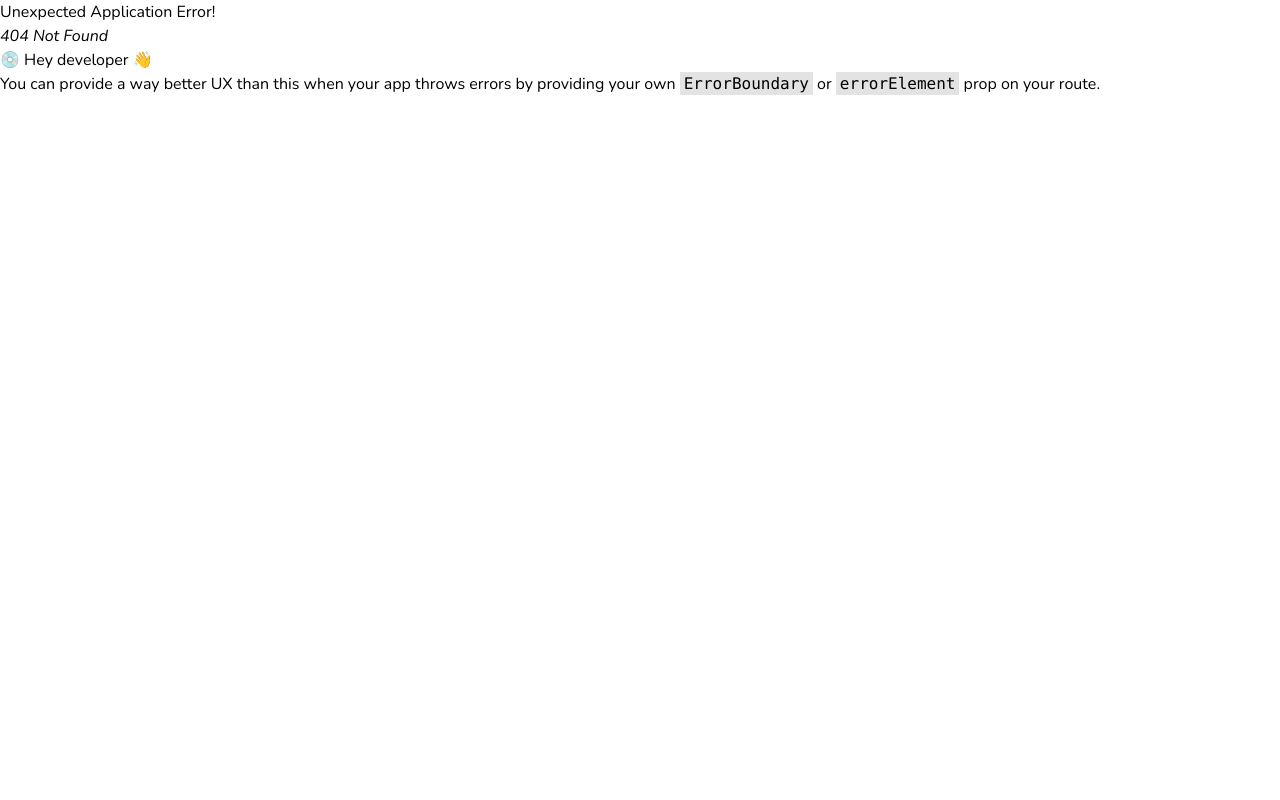
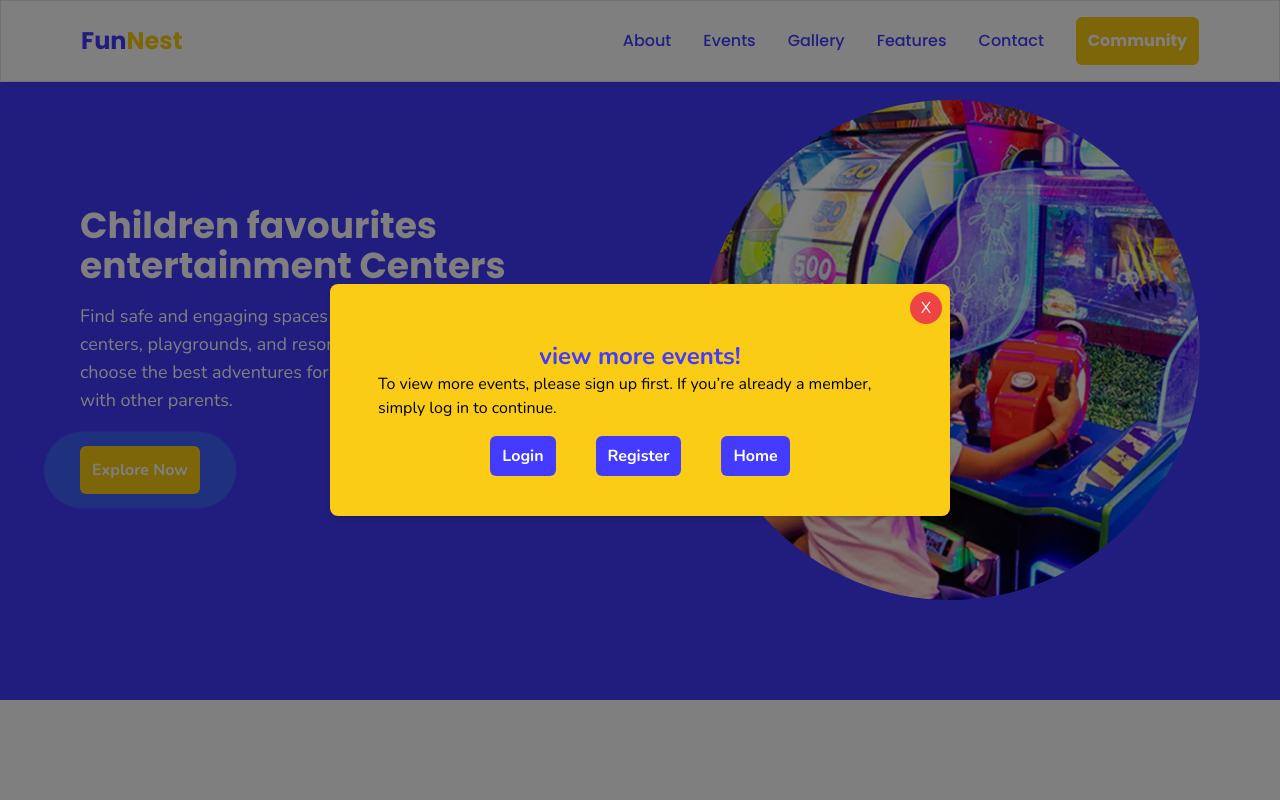
Before and after one commit to Ehmkayel/FunNest, a React (Vite) app: page /explore-prompt in a window 1280 px wide. Before the commit this address had no page. Shown: the top 800 px of the page. Built offline with nearby package versions, Linux system fonts and the light colour scheme.

Commit message:
update: updated the explore page directory

```diff
--- a/src/components/Hero/Hero.jsx
+++ b/src/components/Hero/Hero.jsx
@@ -20,7 +20,7 @@ const Hero = () => {
           </p>
           <span className="relative inline-flex items-center">
             <span className="animate-ping absolute inline-flex h-full w-full rounded-full bg-sky-400 opacity-75" />
-            <Link to="/explore">
+            <Link to="/explore-prompt">
               <Button className="bg-yellow-400 hover:bg-yellow-500 relative z-10">
                 Explore Now
               </Button>
--- /dev/null
+++ b/src/pages/Dashboard/ParentDashboard/Community/CommunityPrompt.jsx
@@ -0,0 +1,38 @@
+import React, { useState, useEffect } from 'react'
+import Landing from '../../../Landing/Landing'
+import Modal from '../../../../components/Reusable/Modal'
+
+
+const CommunityPrompt = () => {
+  const [isModalOpen, setIsModalOpen] = useState(false);
+
+  const closeModal = () => {
+    setIsModalOpen(false);
+  };
+
+  useEffect(() => {
+    setIsModalOpen(true);
+  }, []);
+  return (
+    <>
+    <Landing/>
+     <Modal
+      isOpen={isModalOpen}
+      closeModal={closeModal}
+      title="Join Our Community!"
+      paragraph="To become a member, please sign up first. If you’re already a member, simply log in to continue."
+    >
+      <div className='flex items-center justify-center gap-10'>
+        <a href="/login" className="bg-primary text-white font-bold py-2 px-3 rounded-md">Login</a>
+        <a href="/register" className="bg-primary text-white font-bold py-2 px-3 rounded-md">Register</a>
+        <a href="/" className="bg-primary text-white font-bold py-2 px-3 rounded-md">Home</a>
+      </div>
+    </Modal>
+
+    </>
+
+
+  );
+};
+
+export default CommunityPrompt;
--- a/src/pages/Dashboard/ParentDashboard/Explore/Explore.jsx
+++ b/src/pages/Dashboard/ParentDashboard/Explore/Explore.jsx
@@ -1,9 +1,10 @@
 import React from 'react'
+import Explore from '../../../../components/Explore/Explore'
 
-const Explore = () => {
+const ExploreEvents = () => {
   return (
-    <div>Explore</div>
+    <Explore/>
   )
 }
 
-export default Explore
+export default ExploreEvents
--- a/src/pages/Dashboard/Community/CommunityPrompt.jsx
+++ b/src/pages/Dashboard/ParentDashboard/Explore/ExplorePrompt.jsx
@@ -1,9 +1,9 @@
 import React, { useState, useEffect } from 'react'
-import Landing from '../../Landing/Landing'
-import Modal from '../../../components/Reusable/Modal'
+import Landing from '../../../Landing/Landing'
+import Modal from '../../../../components/Reusable/Modal'
 
 
-const CommunityPrompt = () => {
+const ExplorePrompt = () => {
   const [isModalOpen, setIsModalOpen] = useState(false);
 
   const closeModal = () => {
@@ -19,8 +19,8 @@ const CommunityPrompt = () => {
      <Modal
       isOpen={isModalOpen}
       closeModal={closeModal}
-      title="Join Our Community!"
-      paragraph="To become a member, please sign up first. If you’re already a member, simply log in to continue."
+      title="view more events!"
+      paragraph="To view more events, please sign up first. If you’re already a member, simply log in to continue."
     >
       <div className='flex items-center justify-center gap-10'>
         <a href="/login" className="bg-primary text-white font-bold py-2 px-3 rounded-md">Login</a>
@@ -35,4 +35,4 @@ const CommunityPrompt = () => {
   );
 };
 
-export default CommunityPrompt;
+export default ExplorePrompt;
--- a/src/pages/Explore_Page/ExplorePage.jsx
+++ /dev/null
@@ -1,12 +0,0 @@
-import React from "react";
-import Explore from "../../components/Explore/Explore";
-
-const ExplorePage = () => {
-  return (
-    <>
-      <Explore />
-    </>
-  );
-};
-
-export default ExplorePage;
```
Also changed, not shown: src/App.jsx (+6 -6 lines).
